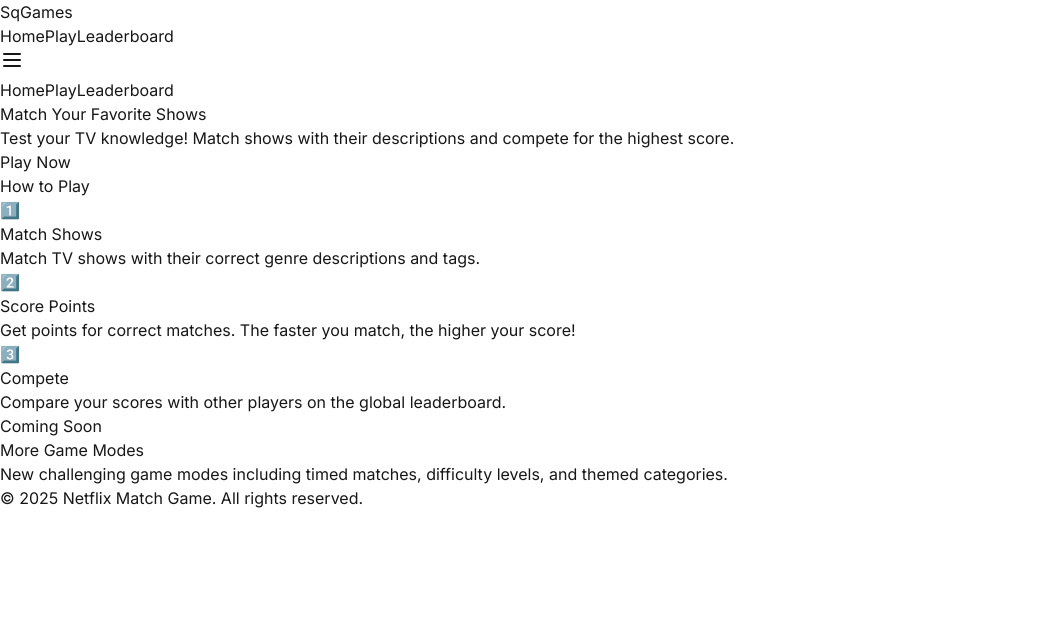
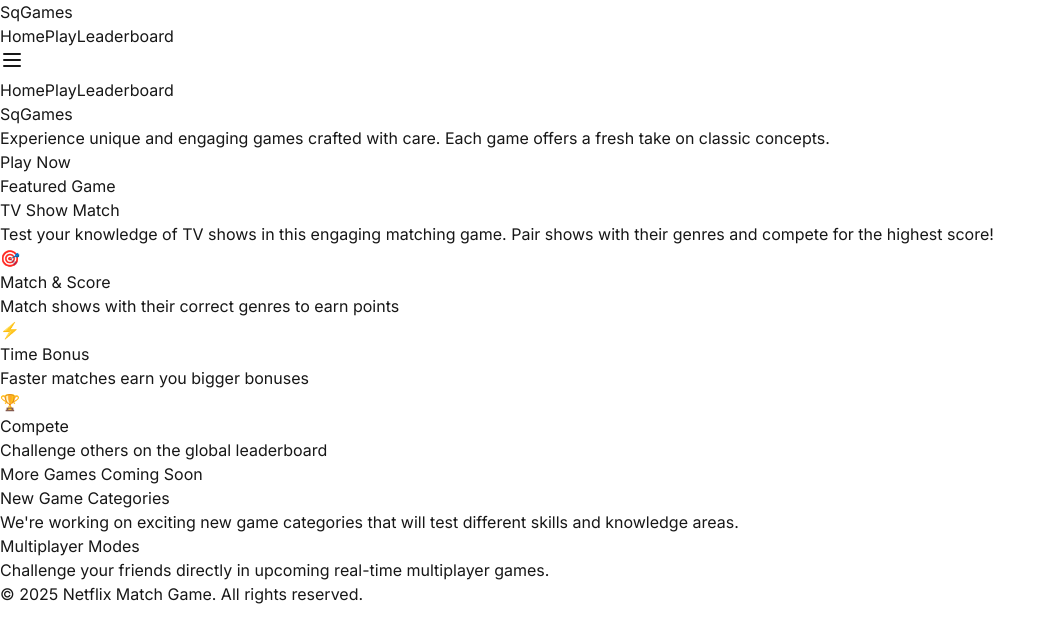
Before and after one commit to jonathankopp/sq_games, a Next.js app: page / in a window 1280 px wide. Shown: the top 642 px of the page, without its empty margins (0-1056 px from the left). Built offline with nearby package versions, Linux system fonts and the light colour scheme.

Commit message:
updated readme

```diff
--- a/src/app/page.tsx
+++ b/src/app/page.tsx
@@ -9,14 +9,14 @@
         <div className="relative z-10">
           <div className="text-center">
             <h1 className="text-4xl md:text-6xl font-bold text-white mb-6">
-              Match Your Favorite Shows
+              SqGames
             </h1>
             <p className="text-xl text-gray-300 mb-8 max-w-2xl mx-auto">
-              Test your TV knowledge! Match shows with their descriptions and compete for the highest score.
+              Experience unique and engaging games crafted with care. Each game offers a fresh take on classic concepts.
             </p>
             <Link
               href="/game"
-              className="inline-block bg-red-600 text-white px-8 py-3 rounded-lg text-lg font-semibold hover:bg-red-700 transition-colors"
+              className="inline-block bg-purple-600 text-white px-8 py-3 rounded-lg text-lg font-semibold hover:bg-purple-700 transition-colors"
             >
               Play Now
             </Link>
@@ -27,37 +27,37 @@
         <div className="absolute inset-0 bg-gradient-to-b from-gray-900 to-black"></div>
       </section>
 
-      {/* How to Play Section */}
+      {/* Featured Game Section */}
       <section className="py-16 bg-gray-800">
         <div className="max-w-4xl mx-auto px-4">
           <h2 className="text-3xl font-bold text-white text-center mb-12">
-            How to Play
+            Featured Game
           </h2>
-          <div className="grid md:grid-cols-3 gap-8">
-            <div className="text-center">
-              <div className="bg-gray-700 rounded-lg p-6">
-                <div className="text-4xl mb-4">1️⃣</div>
-                <h3 className="text-xl font-semibold text-white mb-2">Match Shows</h3>
-                <p className="text-gray-300">
-                  Match TV shows with their correct genre descriptions and tags.
+          <div className="bg-gray-700 rounded-xl p-8 text-center">
+            <h3 className="text-2xl font-bold text-purple-400 mb-4">TV Show Match</h3>
+            <p className="text-gray-300 mb-6">
+              Test your knowledge of TV shows in this engaging matching game. Pair shows with their genres and compete for the highest score!
+            </p>
+            <div className="grid md:grid-cols-3 gap-6">
+              <div className="bg-gray-600 rounded-lg p-4">
+                <div className="text-4xl mb-4">🎯</div>
+                <h4 className="text-lg font-semibold text-white mb-2">Match & Score</h4>
+                <p className="text-gray-300 text-sm">
+                  Match shows with their correct genres to earn points
                 </p>
               </div>
-            </div>
-            <div className="text-center">
-              <div className="bg-gray-700 rounded-lg p-6">
-                <div className="text-4xl mb-4">2️⃣</div>
-                <h3 className="text-xl font-semibold text-white mb-2">Score Points</h3>
-                <p className="text-gray-300">
-                  Get points for correct matches. The faster you match, the higher your score!
+              <div className="bg-gray-600 rounded-lg p-4">
+                <div className="text-4xl mb-4">⚡</div>
+                <h4 className="text-lg font-semibold text-white mb-2">Time Bonus</h4>
+                <p className="text-gray-300 text-sm">
+                  Faster matches earn you bigger bonuses
                 </p>
               </div>
-            </div>
-            <div className="text-center">
-              <div className="bg-gray-700 rounded-lg p-6">
-                <div className="text-4xl mb-4">3️⃣</div>
-                <h3 className="text-xl font-semibold text-white mb-2">Compete</h3>
-                <p className="text-gray-300">
-                  Compare your scores with other players on the global leaderboard.
+              <div className="bg-gray-600 rounded-lg p-4">
+                <div className="text-4xl mb-4">🏆</div>
+                <h4 className="text-lg font-semibold text-white mb-2">Compete</h4>
+                <p className="text-gray-300 text-sm">
+                  Challenge others on the global leaderboard
                 </p>
               </div>
             </div>
@@ -65,19 +65,27 @@
         </div>
       </section>
 
-      {/* Upcoming Features Section */}
+      {/* Coming Soon Section */}
       <section className="py-16 bg-gray-900">
         <div className="max-w-4xl mx-auto px-4">
           <h2 className="text-3xl font-bold text-white text-center mb-12">
-            Coming Soon
+            More Games Coming Soon
           </h2>
           <div className="grid md:grid-cols-2 gap-8">
             <div className="bg-gray-800 rounded-lg p-6">
               <h3 className="text-xl font-semibold text-white mb-4">
-                More Game Modes
+                New Game Categories
               </h3>
               <p className="text-gray-300">
-                New challenging game modes including timed matches, difficulty levels, and themed categories.
+                We're working on exciting new game categories that will test different skills and knowledge areas.
+              </p>
+            </div>
+            <div className="bg-gray-800 rounded-lg p-6">
+              <h3 className="text-xl font-semibold text-white mb-4">
+                Multiplayer Modes
+              </h3>
+              <p className="text-gray-300">
+                Challenge your friends directly in upcoming real-time multiplayer games.
               </p>
             </div>
           </div>
```
Also changed, not shown: 1 other file (tests, documents, lock files or other folders).
